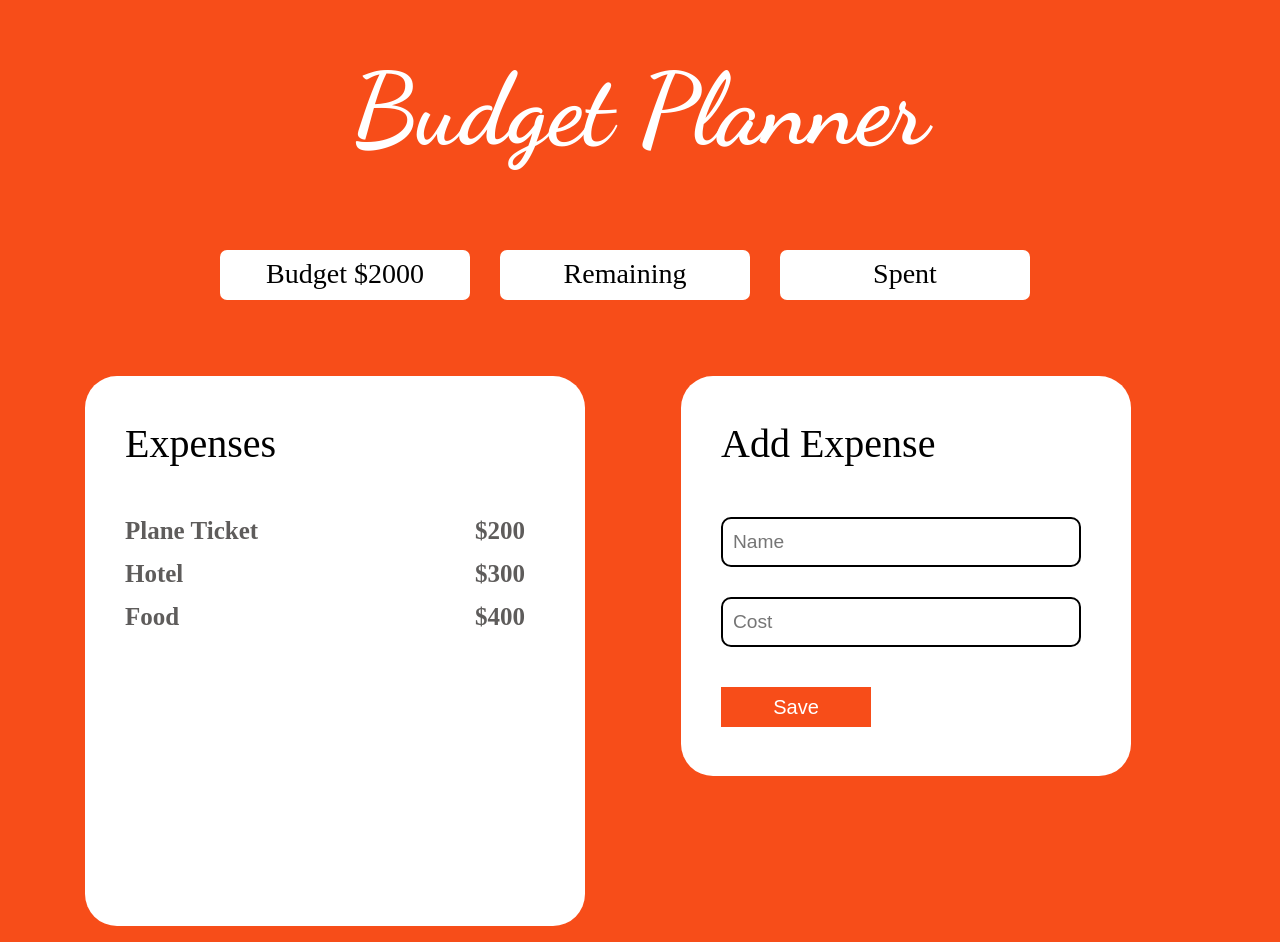
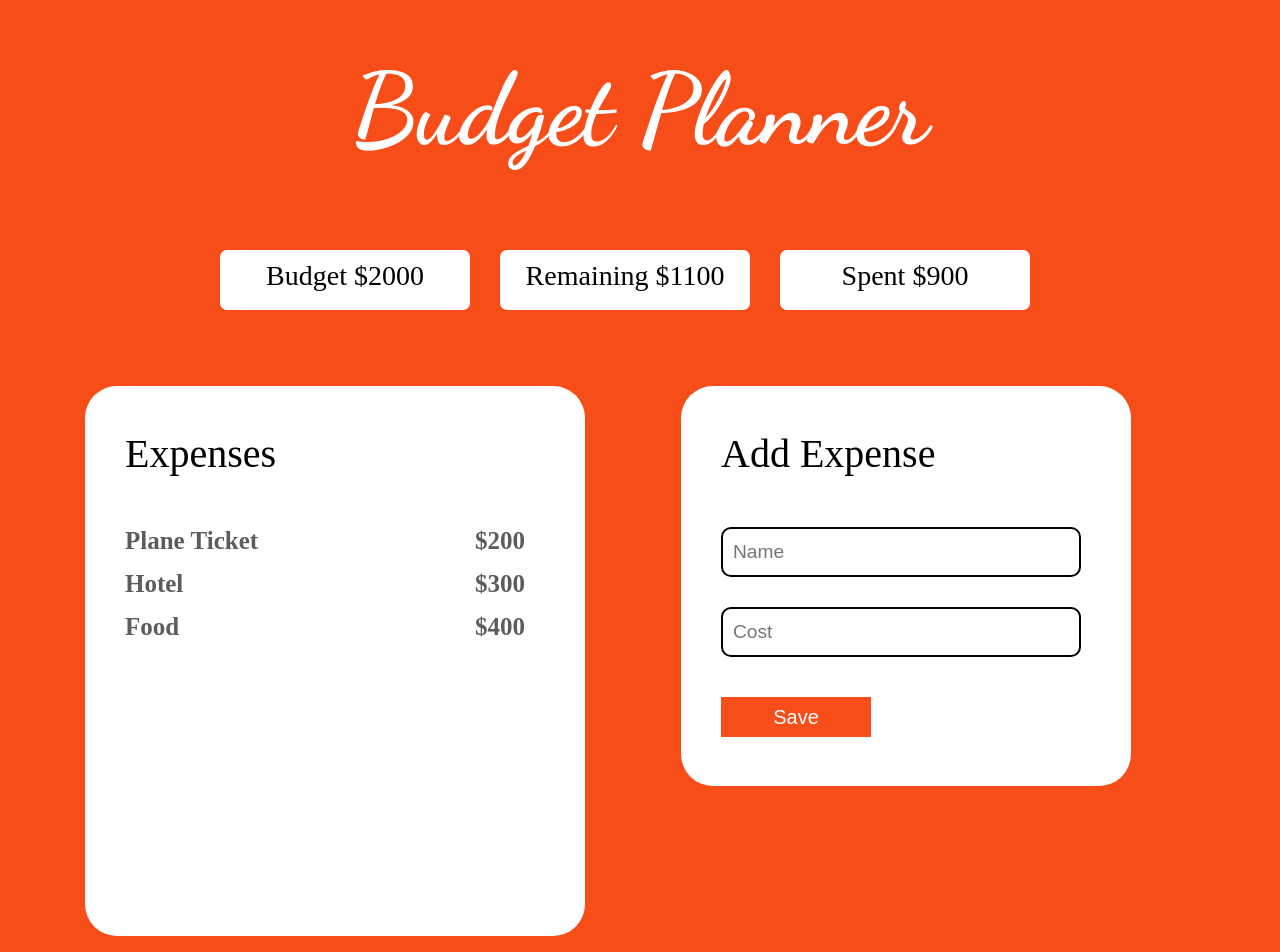
Before and after one commit to Thiratikan/Monee, a React (Create React App) app: page / in a window 1280 px wide. Shown: the part 910-1862 px from the top of the page. Built offline with nearby package versions, Linux system fonts and the light colour scheme; a web font is replaced by a local one.

Commit message:
update remain and spend

```diff
--- a/src/components/Remaining.js
+++ b/src/components/Remaining.js
@@ -1,9 +1,16 @@
-import React from "react";
+import React, { useContext } from "react";
+import { AppContext } from "../context/AppContext";
 
 function Remaining() {
+  const { expenses, budget } = useContext(AppContext);
+
+  const totalExpenses = expenses.reduce((total, item) => {
+    return (total = total + item.cost);
+  }, 0);
+
   return (
     <>
-      <p>Remaining</p>
+      <p>Remaining ${budget - totalExpenses}</p>
     </>
   );
 }
--- a/src/components/Spending.js
+++ b/src/components/Spending.js
@@ -1,9 +1,15 @@
-import React from "react";
+import React, { useContext } from "react";
+import { AppContext } from "../context/AppContext";
 
 function Spending() {
+  const { expenses } = useContext(AppContext);
+
+  const totalExpenses = expenses.reduce((total, item) => {
+    return (total += item.cost);
+  }, 0);
   return (
     <>
-      <p>Spent</p>
+      <p>Spent ${totalExpenses}</p>
     </>
   );
 }
--- a/src/styles/ExpenseFormStyle.js
+++ b/src/styles/ExpenseFormStyle.js
@@ -87,12 +87,12 @@ export const Box = styled.div`
   p {
     font-size: 28px;
     width: 250px;
-    height: 50px;
+    height: 60px;
     border-radius: 0.25em;
     text-decoration: none;
     text-align: center;
     background: white;
-    padding: 8px;
+    padding: 10px;
     margin-right: 30px;
     margin-top: 80px;
   }
```
